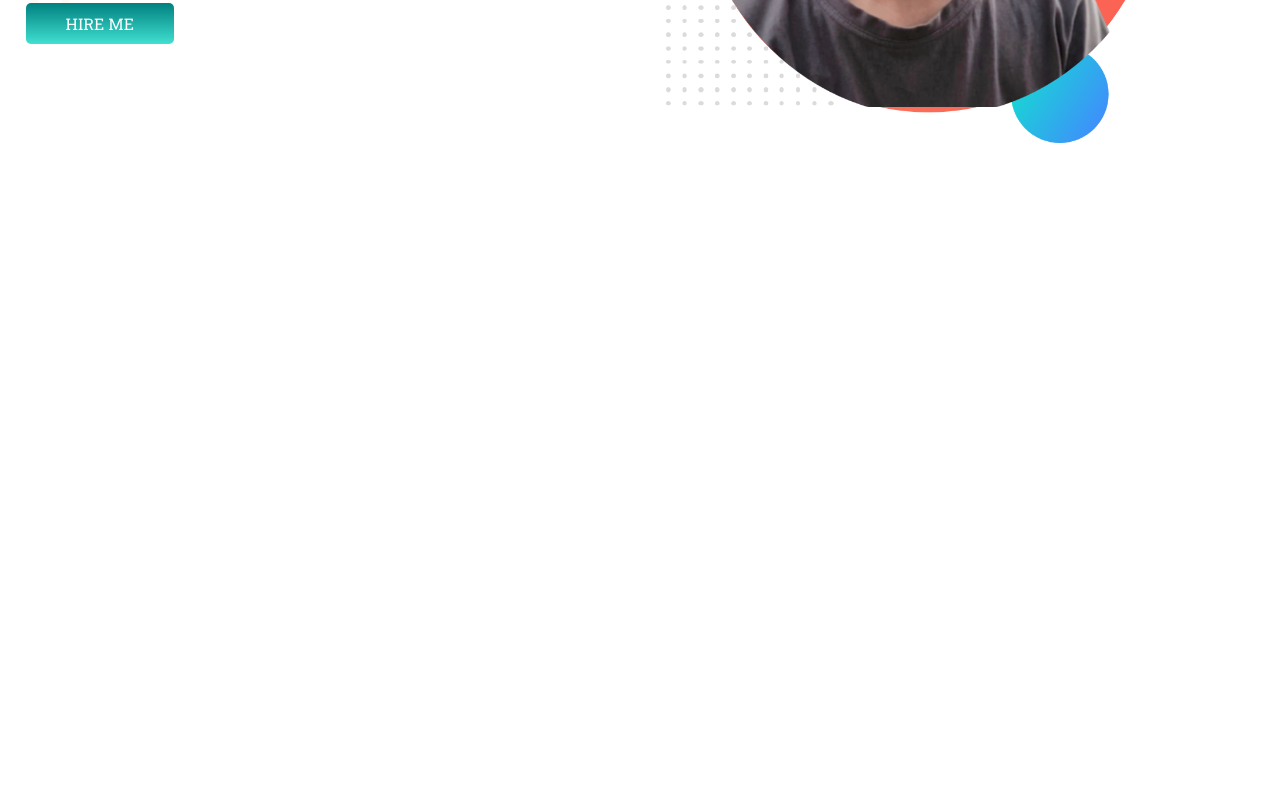
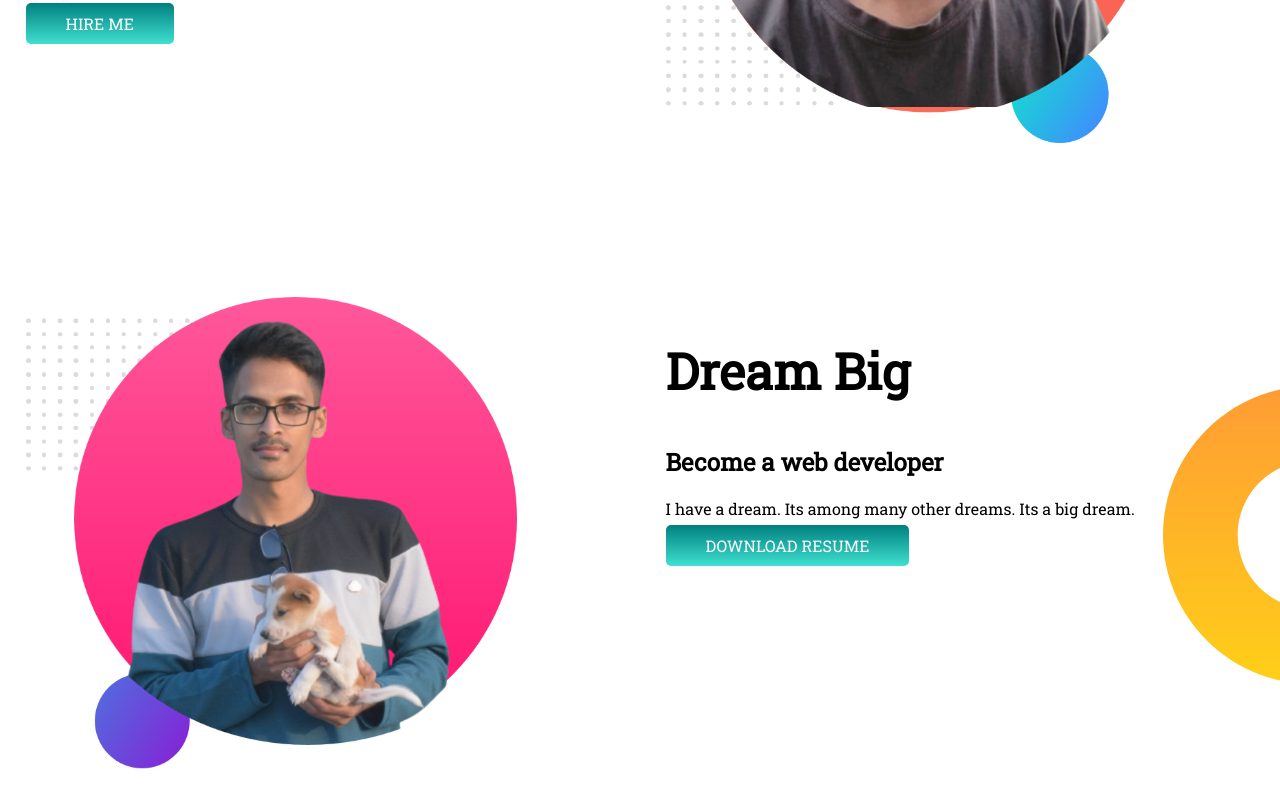
Before and after one commit to minhaj-boop/developer-portfolio, a plain HTML site: page index.html in a window 1280 px wide. Shown: the part 345-1152 px from the top of the page. Before the commit the page ends 800 px from the top, so only its background shows below. Drawn offline with Linux system fonts and the light colour scheme.

Commit message:
new section added

```diff
--- a/index.html
+++ b/index.html
@@ -26,5 +26,16 @@
             <img src="images/my-pp.png" alt="">
         </div>
     </section>
+    <section class="dream-big">
+        <div class="half-width">
+            <img src="images/my-pp2.png" alt="">
+        </div>
+        <div class="half-width">
+            <h1>Dream Big</h1>
+            <h2>Become a web developer</h2>
+            <p>I have a dream. Its among many other dreams. Its a big dream.</p>
+            <a class="link-button" href="#" target="_blank">DOWNLOAD RESUME</a>
+        </div>
+    </section>
 </body>
 </html>
--- a/style.css
+++ b/style.css
@@ -13,6 +13,7 @@ h1 {
 
 section {
     display: flex;
+    margin-bottom: 150px;
 }
 
 .half-width {
@@ -37,3 +38,9 @@ section {
     background-image: url(images/top-banner.png);
     background-repeat: no-repeat;
 }
+
+.dream-big {
+    background-image: url(images/dream-bg.png);
+    background-repeat: no-repeat;
+    background-position: right;
+}
```
